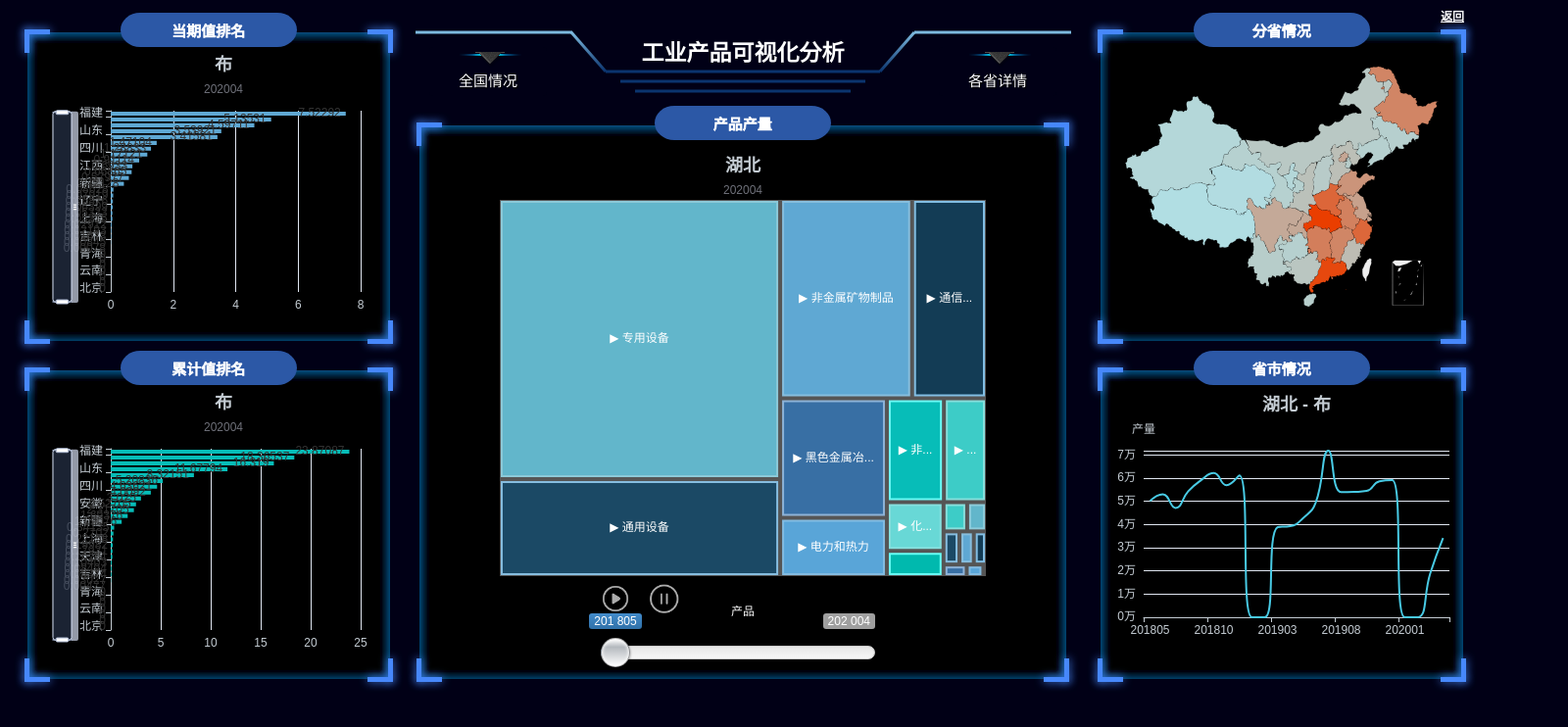
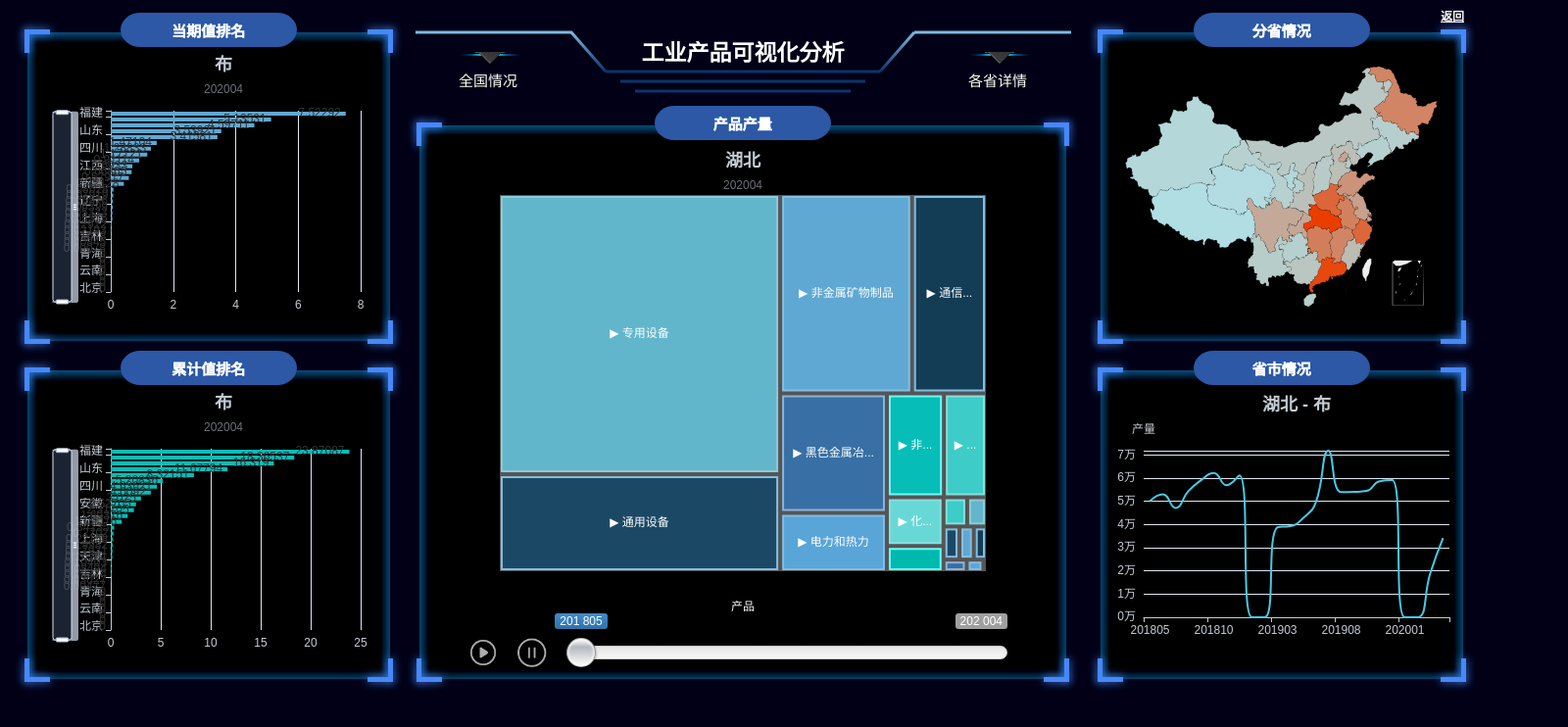
Before and after one commit to JiahuiWang2000/Covid19-Vis, a Django app: page /visual/Products.html in a window 1600 px wide. Shown: the top 742 px of the page at 98% size. Run offline with Django 3.2, Linux system fonts and the light colour scheme; some libraries are stand-ins or nearby versions; some web fonts are replaced.

Commit message:
Update Products.html

```diff
--- a/visual/templates/visual/Products.html
+++ b/visual/templates/visual/Products.html
@@ -160,10 +160,9 @@
 									<text x="50%" y="24" dx="90" style="stroke: white;fill: white;font-size: 15px;text-anchor: middle">产品产量</text>
 								</svg>
 							</div>
-							<div style="position:absolute; z-index: 99999;">
-								<div style="position:absolute;top:28px;left:20px;width:640px;z-index: 99999;">
+							<div style="position:absolute;top:23px;left:20px;width:640px;z-index: 99999;">
 								<div id="drawTreemap" width="640" height="480"></div>
-								<div id="timeBox" style="position:absolute;top:440px;left:165px;width:280px">
+								<div style="z-index:99999;position:absolute;top:500px;left:30px;width:100px;">
 									<div style="width:30px;height:30px">
 										<a href="javascript:void(0);" onclick="playStart()">
 											<img style="width:100%;height:100%" src="../../static/visual/assets/img/播放.png" />
@@ -174,8 +173,9 @@
 											<img style="width:100%;height:100%" src="../../static/visual/assets/img/暂停.png" />
 										</a>
 									</div>
-                                <input type="text" id="time">
 								</div>
+								<div style="z-index:99999;position:absolute;top:475px;left:130px;width:450px;">
+									<input type="text" id="time" style="display:inline;">
 								</div>
 							</div>
 
```
Lines whose indentation alone changed are shown as unchanged.
